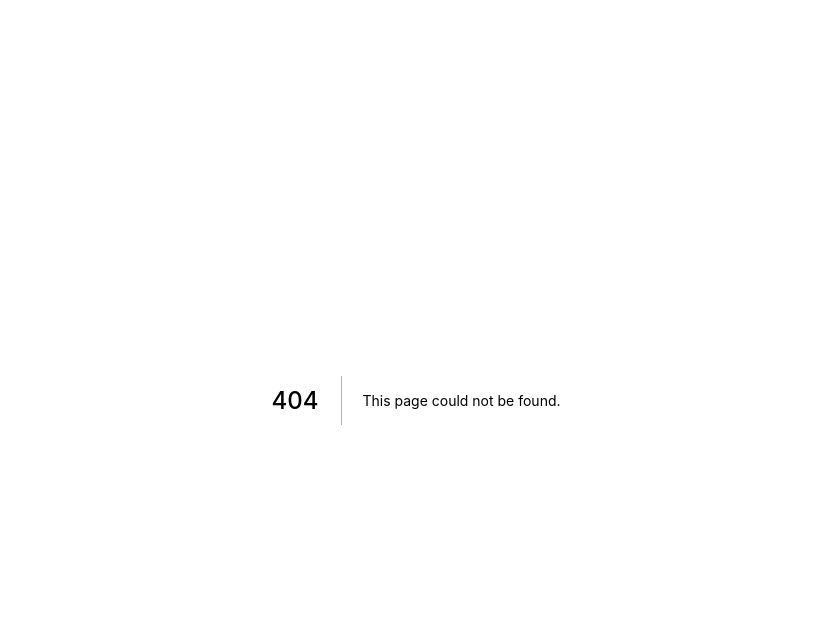
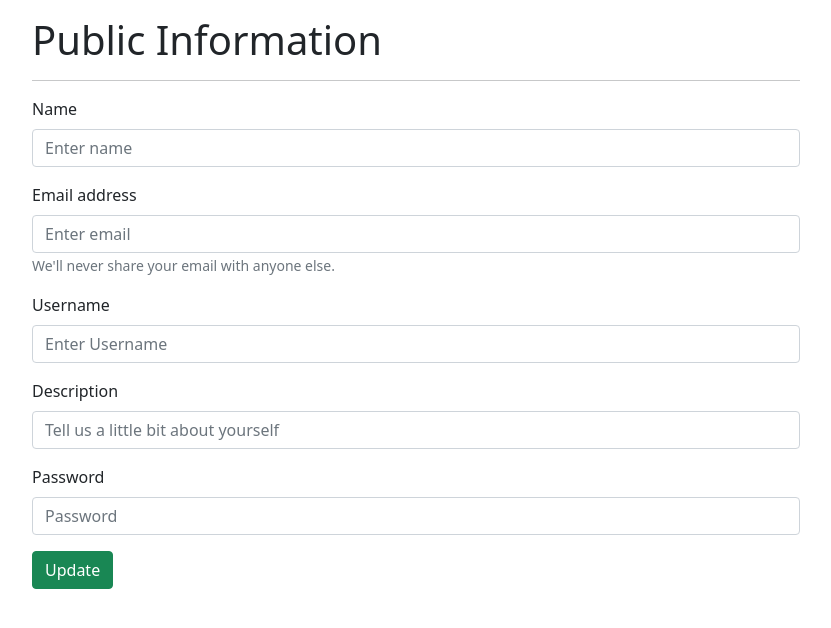
Before and after one commit to srirajbura16/linktree-clone, a Next.js app: page /settings/profile in a window 1280 px wide. Before the commit this address had no page. Shown: the top 628 px of the page, without its empty margins (224-1055 px from the left). Built offline with nearby package versions, Linux system fonts and the light colour scheme.

Commit message:
added settings profile page

```diff
--- /dev/null
+++ b/components/FormLayout.js
@@ -0,0 +1,10 @@
+import React from "react";
+import styles from "../styles/FormLayout.module.css";
+
+export default function FormLayout({ children }) {
+  return (
+    <div>
+      <main className={styles.main}>{children}</main>
+    </div>
+  );
+}
--- a/package.json
+++ b/package.json
@@ -8,9 +8,11 @@
     "lint": "next lint"
   },
   "dependencies": {
+    "bootstrap": "^5.1.3",
     "next": "12.0.10",
     "next-auth": "^4.2.1",
     "react": "17.0.2",
+    "react-bootstrap": "^2.2.0",
     "react-dom": "17.0.2"
   },
   "devDependencies": {
--- a/pages/_app.js
+++ b/pages/_app.js
@@ -1,5 +1,5 @@
-import "../styles/globals.css";
 import { SessionProvider } from "next-auth/react";
+import "bootstrap/dist/css/bootstrap.min.css";
 
 export default function MyApp({
   Component,
--- /dev/null
+++ b/pages/settings/profile.js
@@ -0,0 +1,48 @@
+import React from "react";
+import { Form, Button } from "react-bootstrap";
+import FormLayout from "../../components/FormLayout";
+
+export default function Profile() {
+  return (
+    <FormLayout>
+      <h1>Public Information</h1>
+      <hr />
+      <Form>
+        <Form.Group className="mb-3" controlId="formBasicName">
+          <Form.Label>Name</Form.Label>
+          <Form.Control type="text" placeholder="Enter name" />
+        </Form.Group>
+
+        <Form.Group className="mb-3" controlId="formBasicEmail">
+          <Form.Label>Email address</Form.Label>
+          <Form.Control type="email" placeholder="Enter email" />
+          <Form.Text className="text-muted">
+            We'll never share your email with anyone else.
+          </Form.Text>
+        </Form.Group>
+
+        <Form.Group className="mb-3" controlId="formBasicUsername">
+          <Form.Label>Username</Form.Label>
+          <Form.Control type="text" placeholder="Enter Username" />
+        </Form.Group>
+
+        <Form.Group className="mb-3" controlId="formBasicDescription">
+          <Form.Label>Description</Form.Label>
+          <Form.Control
+            type="textarea"
+            placeholder="Tell us a little bit about yourself"
+          />
+        </Form.Group>
+
+        <Form.Group className="mb-3" controlId="formBasicPassword">
+          <Form.Label>Password</Form.Label>
+          <Form.Control type="password" placeholder="Password" />
+        </Form.Group>
+
+        <Button variant="success" type="submit">
+          Update
+        </Button>
+      </Form>
+    </FormLayout>
+  );
+}
--- /dev/null
+++ b/styles/FormLayout.module.css
@@ -0,0 +1,5 @@
+.main {
+  max-width: 800px;
+  margin: 0 auto;
+  padding: 1rem;
+}
```
Also changed, not shown: pages/settings/account.js (+1 -13 lines), pages/settings/index.js (+12 -1 lines), 1 other file (tests, documents, lock files or other folders).
